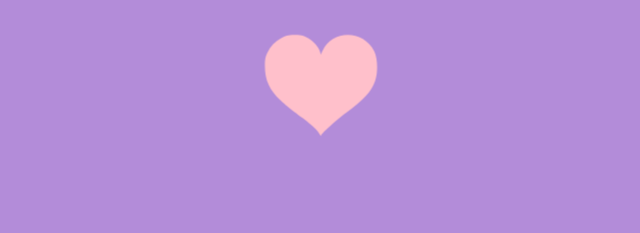
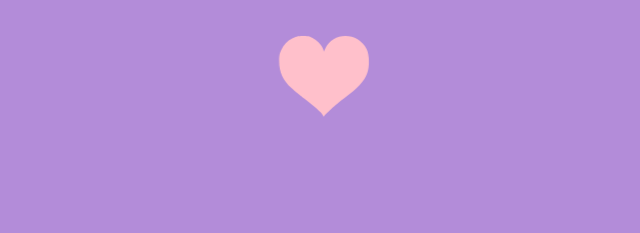
Before and after one commit to mikomikota/mikomikota.github.io, a plain HTML site: page index.html in a window 1280 px wide. Shown: the whole page, without its empty margins (304-944 px from the left). Drawn offline with Linux system fonts and the light colour scheme.

Commit message:
Update index.html

```diff
--- a/index.html
+++ b/index.html
@@ -102,24 +102,6 @@
   width: 20em;
   position: relative;
 }
-
-html {
-  font-size: 20px;
-}
-
-body {
-  margin: 0;
-  padding: 0;
-  line-height: 30px;
-  background: #b38cd9;
-}
-
-* {
-  box-sizing: border-box;
-}
-*:before, *:after {
-  box-sizing: border-box;
-}
 </style>
 
 <script>
```
